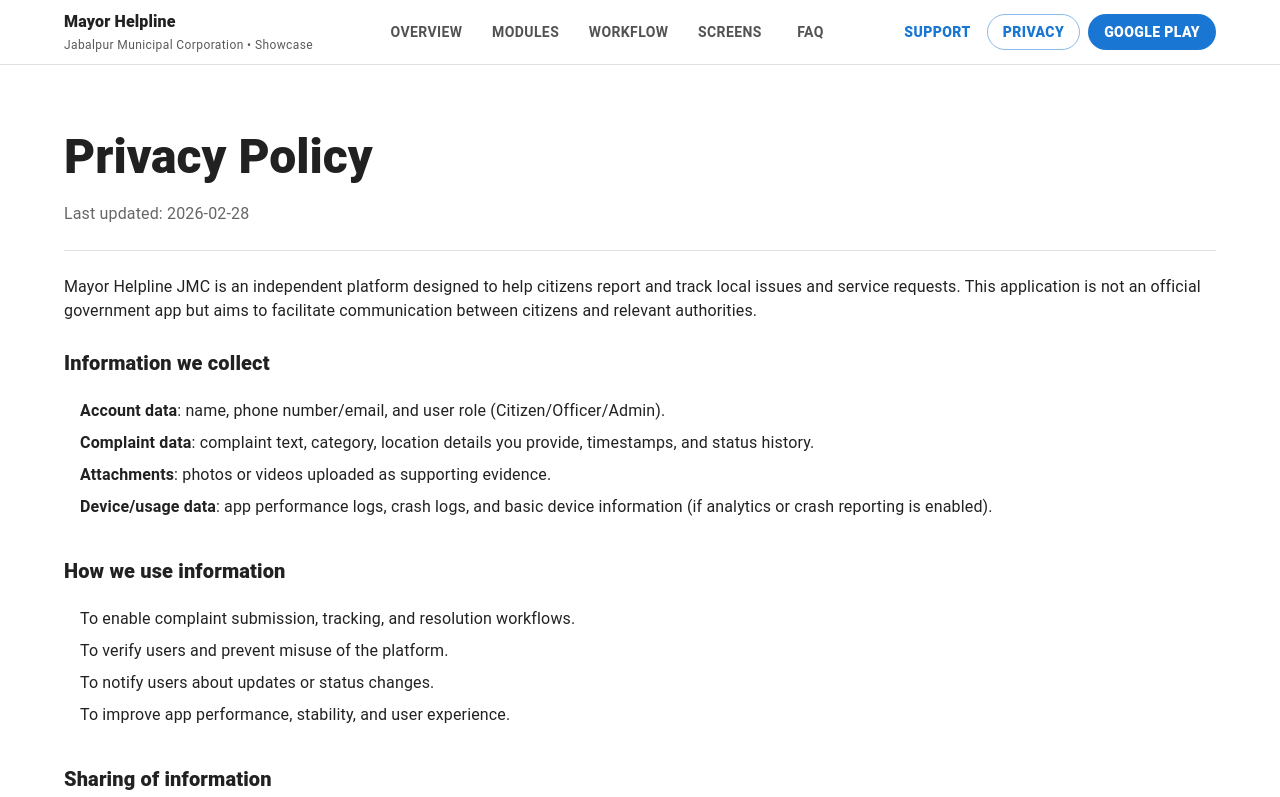
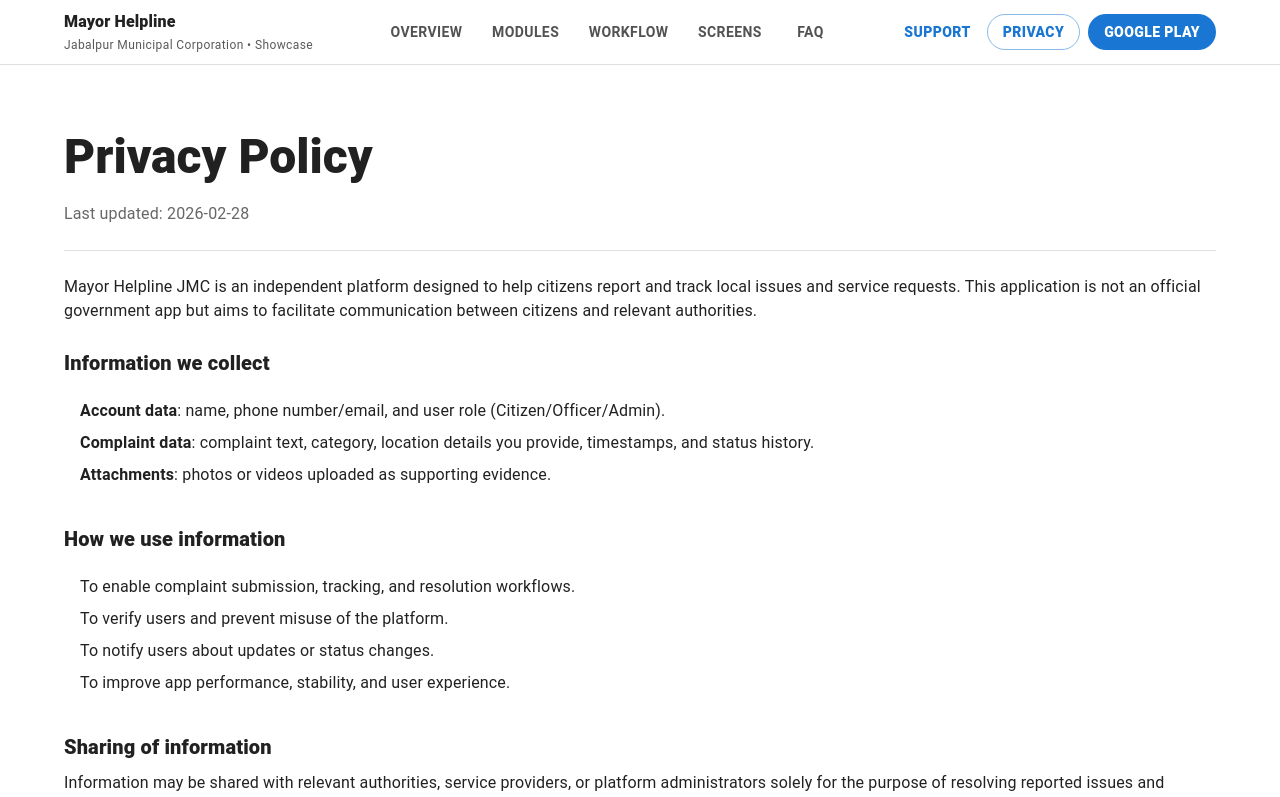
Before and after one commit to abhi24veer/mayorhelplinejmc, a React (Create React App) app in the folder client/: page /privacy in a window 1280 px wide. Shown: the top 797 px of the page. Built offline with nearby package versions, Linux system fonts and the light colour scheme.

Commit message:
Remove device/usage data section from PrivacyPolicy
Removed section about device and usage data from privacy policy.

```diff
--- a/client/src/pages/PrivacyPolicy.tsx
+++ b/client/src/pages/PrivacyPolicy.tsx
@@ -40,12 +40,6 @@
         <ListItem>
           <Typography>
             <b>Attachments</b>: photos or videos uploaded as supporting evidence.
-          </Typography>
-        </ListItem>
-        <ListItem>
-          <Typography>
-            <b>Device/usage data</b>: app performance logs, crash logs, and basic device information
-            (if analytics or crash reporting is enabled).
           </Typography>
         </ListItem>
       </List>
```
